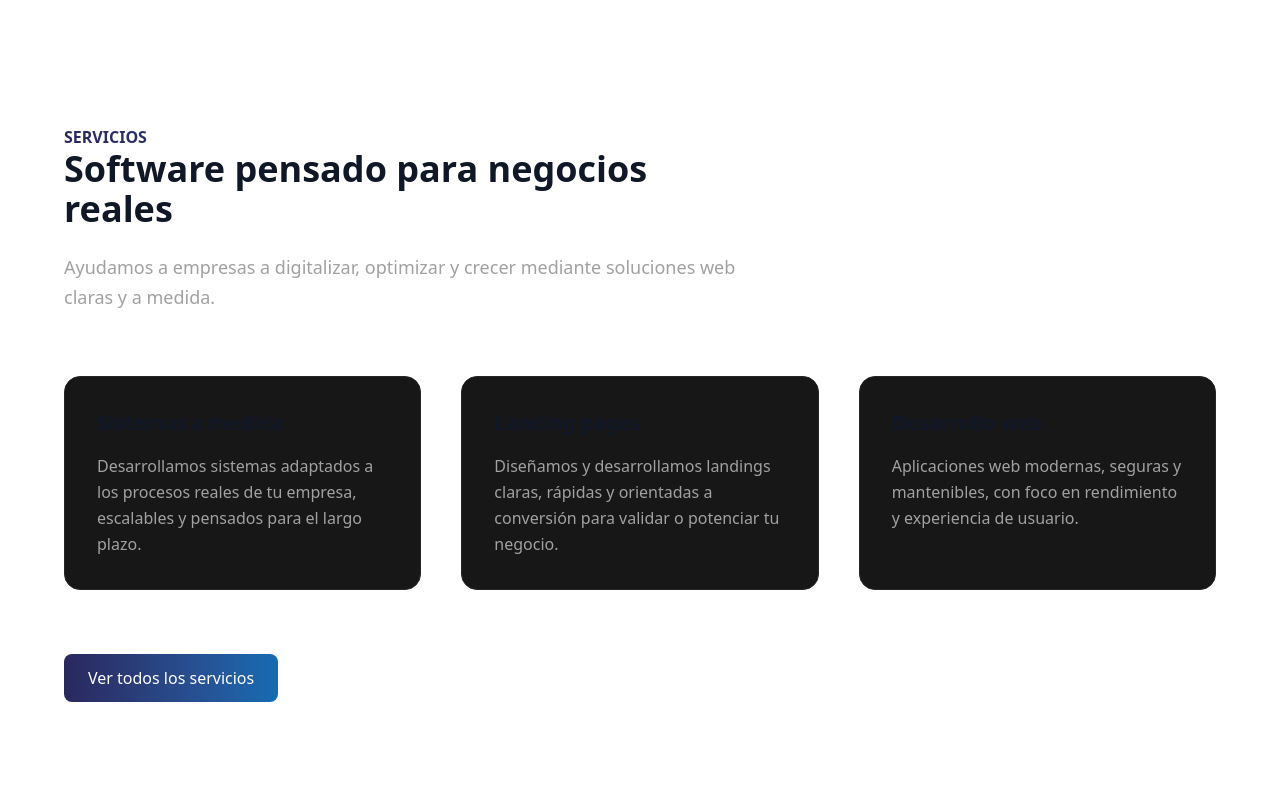
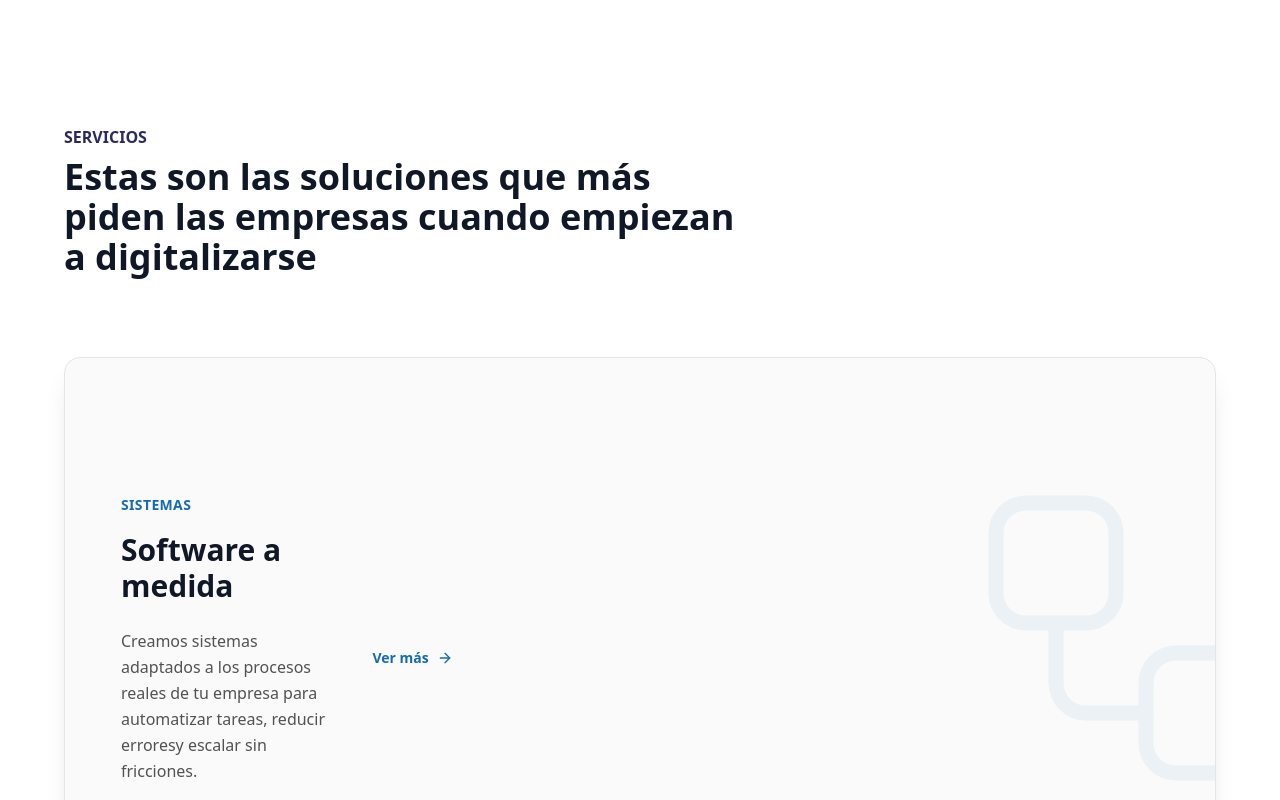
Before and after one commit to Nuvra-Technologies/nuvra-landing, a Next.js app: page / in a window 1280 px wide. Shown: the part 2540-3340 px from the top of the page. Built offline with nearby package versions, Linux system fonts and the light colour scheme.

Commit message:
scroll animation added in services

```diff
--- a/package.json
+++ b/package.json
@@ -10,6 +10,7 @@
   },
   "dependencies": {
     "framer-motion": "^12.27.0",
+    "lucide-react": "^0.564.0",
     "next": "16.1.1",
     "react": "19.2.3",
     "react-dom": "19.2.3"
--- a/src/data/services.ts
+++ b/src/data/services.ts
@@ -1,19 +1,26 @@
-import type { Service } from "@/types/service";
+import { Workflow, TrendingUp, Code2 } from "lucide-react";
+import { Service } from "@/types/service";
 
 export const services: Service[] = [
     {
-        slug: "desarrollo-web",
-        title: "Desarrollo web",
-        summary: "Sitios y plataformas modernas, rápidas y escalables."
+        category: "Sistemas",
+        title: "Software a medida",
+        description:
+            "Creamos sistemas adaptados a los procesos reales de tu empresa para automatizar tareas, reducir erroresy escalar sin fricciones.",
+        icon: Workflow,
     },
     {
-        slug: "software-a-medida",
-        title: "Software a medida",
-        summary: "Soluciones diseñadas según las necesidades del negocio."
+        category: "Marketing",
+        title: "Landing pages",
+        description:
+            "Diseñamos y desarrollamos páginas orientadas a conversión para validar ideas, captar leads y lanzar productos rápidamente.",
+        icon: TrendingUp,
     },
     {
-        slug: "web-institucional",
-        title: "Web institucional",
-        summary: "Estrategia, tecnología y crecimiento alineados."
+        category: "Web apps",
+        title: "Desarrollo web",
+        description:
+            "Aplicaciones modernas, seguras y mantenibles con foco en rendimiento, experiencia de usuario y crecimiento a largo plazo.",
+        icon: Code2,
     },
-]
+];
--- a/src/sections/home/ServiciosPreview.tsx
+++ b/src/sections/home/ServiciosPreview.tsx
@@ -1,75 +1,143 @@
-import FadeIn from "@/components/motion/FadeIn";
+"use client";
+
+import { motion, useScroll, useTransform, useSpring } from "framer-motion";
+import { useRef } from "react";
 import Link from "next/link";
+import { ArrowRight } from "lucide-react";
+import { services } from "@/data/services";
+import { Service } from "@/types/service";
 
-const services = [
-  {
-    title: "Sistemas a medida",
-    description:
-      "Desarrollamos sistemas adaptados a los procesos reales de tu empresa, escalables y pensados para el largo plazo.",
-  },
-  {
-    title: "Landing pages",
-    description:
-      "Diseñamos y desarrollamos landings claras, rápidas y orientadas a conversión para validar o potenciar tu negocio.",
-  },
-  {
-    title: "Desarrollo web",
-    description:
-      "Aplicaciones web modernas, seguras y mantenibles, con foco en rendimiento y experiencia de usuario.",
-  },
-];
+function StickyCard({
+  service,
+  index,
+  totalCards,
+}: {
+  service: Service;
+  index: number;
+  totalCards: number;
+}) {
+  const cardRef = useRef<HTMLDivElement>(null);
+
+  const { scrollYProgress } = useScroll({
+    target: cardRef,
+    offset: ["start start", "end start"],
+  });
+
+  const smoothProgress = useSpring(scrollYProgress, {
+    stiffness: 90,
+    damping: 25,
+    mass: 0.2
+  });
+
+  const scale = useTransform(
+    smoothProgress,
+    [0, 1],
+    [1, 0.92 + index * 0.01]
+  );
+
+  const stickyTop = 40 + index * 30;
+
+  return (
+    <div
+      ref={cardRef}
+      className="sticky"
+      style={{
+        top: `${stickyTop}px`,
+        zIndex: index + 1,
+        marginBottom: index < totalCards - 1 ? "0px" : "0px",
+      }}
+    >
+      <motion.div
+        style={{ scale }}
+        className="relative rounded-2xl bg-neutral-50 border border-neutral-200 overflow-hidden shadow-xl"
+      >
+        <div className="grid grid-cols-1 lg:grid-cols-2 min-h-[500px] md:min-h-[560px]">
+
+          {/* Texto a la izquierda */}
+          <div className="grid md:grid-cols-2 gap-10 items-center h-full p-10 md:p-14">
+            <div>
+              <span className="text-sm font-semibold text-[#156bb3] uppercase tracking-wide">
+                {service.category}
+              </span>
+
+              <h3 className="text-2xl md:text-3xl font-semibold mt-4">
+                {service.title}
+              </h3>
+
+              <p className="mt-6 text-neutral-600 leading-relaxed max-w-lg">
+                {service.description}
+              </p>
+            </div>
+
+            <Link
+              href="/servicios"
+              className="inline-flex items-center gap-2 mt-10 text-sm font-semibold text-[#156bb3] group"
+            >
+              Ver más
+              <ArrowRight className="w-4 h-4 transition-transform group-hover:translate-x-1" />
+            </Link>
+          </div>
+        </div>
+
+        {/* Icono tipo fondo */}
+        <div className="absolute inset-0 pointer-events-none overflow-hidden">
+          <service.icon
+            className="
+              absolute
+              -right-24
+              top-1/2
+              -translate-y-1/2
+              w-[360px]
+              h-[360px]
+              text-[#156bb3]
+              opacity-[0.06]
+            "
+            strokeWidth={1}
+          />
+        </div>
+
+      </motion.div>
+    </div>
+  );
+}
 
 export default function ServiciosPreview() {
   return (
-    <section className="relative py-32">
-      <div className="container mx-auto px-6 lg:px-0 max-w-6xl flex flex-col gap-16">
-        {/* Header */}
-        <div className="max-w-2xl">
-          <FadeIn>
-            <h3 className="font-semibold bg-gradient-to-r from-[#29285e] to-[#156bb3] bg-clip-text text-transparent">
-              SERVICIOS
-            </h3>
-          </FadeIn>
+    <section className="relative py-32 bg-white">
+      <div className="container mx-auto px-6 lg:px-0 max-w-6xl">
 
-          <FadeIn delay={0.1}>
-            <h2 className="text-3xl md:text-4xl font-semibold">
-              Software pensado para negocios reales
-            </h2>
-          </FadeIn>
+        <motion.h3
+          initial={{ opacity: 0, y: 30 }}
+          whileInView={{ opacity: 1, y: 0 }}
+          viewport={{ once: true }}
+          transition={{ duration: 0.6 }}
+          className="font-semibold bg-gradient-to-r from-[#29285e] to-[#156bb3] bg-clip-text text-transparent"
+        >
+          SERVICIOS
+        </motion.h3>
 
-          <FadeIn delay={0.2}>
-            <p className="mt-6 text-neutral-400 text-lg leading-relaxed">
-              Ayudamos a empresas a digitalizar, optimizar y crecer mediante
-              soluciones web claras y a medida.
-            </p>
-          </FadeIn>
-        </div>
+        <motion.h2
+          initial={{ opacity: 0, y: 30 }}
+          whileInView={{ opacity: 1, y: 0 }}
+          viewport={{ once: true }}
+          transition={{ duration: 0.6, delay: 0.1 }}
+          className="text-3xl md:text-4xl font-semibold max-w-2xl mt-2 mb-20"
+        >
+          Estas son las soluciones que más piden las empresas cuando
+          empiezan a digitalizarse
+        </motion.h2>
 
-        {/* Services grid */}
-        <div className="grid grid-cols-1 md:grid-cols-3 gap-10">
+        {/* Sticky cards */}
+        <div className="flex flex-col gap-10">
           {services.map((service, i) => (
-            <FadeIn key={service.title} delay={i * 0.1}>
-              <div className="rounded-2xl border border-neutral-800 bg-neutral-900 p-8 h-full">
-                <h3 className="text-xl font-semibold">{service.title}</h3>
-                <p className="mt-4 text-neutral-400 leading-relaxed">
-                  {service.description}
-                </p>
-              </div>
-            </FadeIn>
+            <StickyCard
+              key={service.category}
+              service={service}
+              index={i}
+              totalCards={services.length}
+            />
           ))}
         </div>
-
-        {/* CTA */}
-        <FadeIn delay={0.3}>
-          <div>
-            <Link
-              href="/servicios"
-              className="inline-block rounded-lg bg-gradient-to-r from-[#29285e] to-[#156bb3] px-6 py-3 text-white font-medium"
-            >
-              Ver todos los servicios
-            </Link>
-          </div>
-        </FadeIn>
       </div>
     </section>
   );
```
Also changed, not shown: src/types/service.ts (+5 -3 lines), 1 other file (tests, documents, lock files or other folders).
